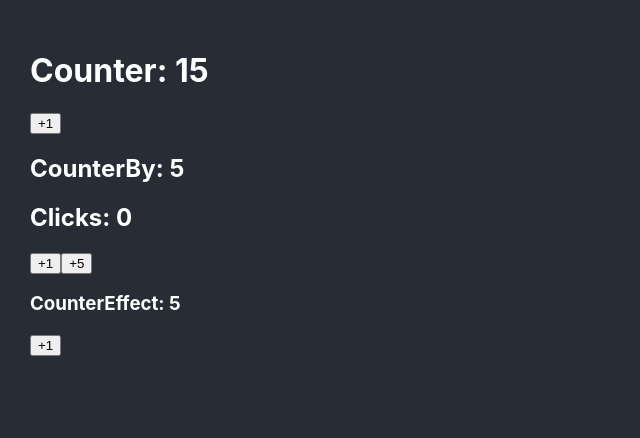
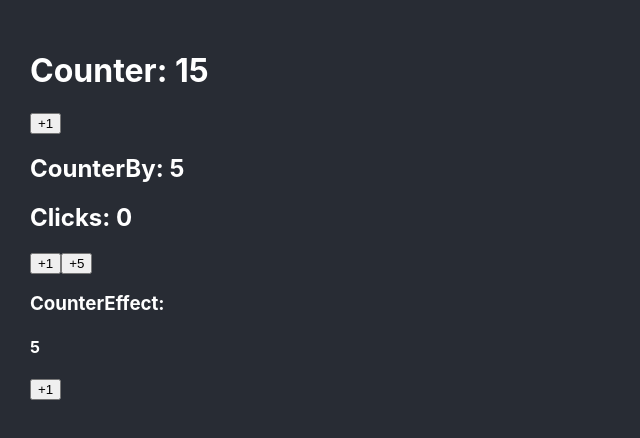
Before and after one commit to Newflaree/reforzamiento-react-ts, a React (Create React App) app: page / in a window 1280 px wide. Shown: the top 438 px of the page, without its empty margins (0-640 px from the left). Built offline with nearby package versions, Linux system fonts and the light colour scheme.

Commit message:
Realizar animación cuando se llega al valor máximo

```diff
--- a/package.json
+++ b/package.json
@@ -10,6 +10,7 @@
     "@types/node": "^16.7.13",
     "@types/react": "^17.0.20",
     "@types/react-dom": "^17.0.9",
+    "gsap": "^3.10.3",
     "react": "^18.0.0",
     "react-dom": "^18.0.0",
     "react-scripts": "5.0.0",
--- a/src/bases/CounterEffect.tsx
+++ b/src/bases/CounterEffect.tsx
@@ -1,4 +1,5 @@
 import { useEffect, useState } from 'react';
+import { gsap } from 'gsap';
 
 const MAXIMUN_COUNT = 10;
 
@@ -11,12 +12,18 @@ export const CounterEffect = () => {
 
   useEffect( () => {
     if ( counter < 10 ) return;
+
     console.log( '%cSe llegó al valor máximo', 'color: red; background-color: black;' );
+
+    gsap.to('h4', { y: -10, duration: 0.2, ease: 'ease.out' }).then( () => {
+      gsap.to('h4', { y: 0, duration: 1, ease: 'bounce.out' })
+    })
   }, [ counter ]);
 
   return (
     <>
-      <h3>CounterEffect: { counter }</h3>
+      <h3>CounterEffect:</h3>
+      <h4>{ counter }</h4>
 
       <button onClick={ handleClick }>
         +1
```
Also changed, not shown: 1 other file (tests, documents, lock files or other folders).
